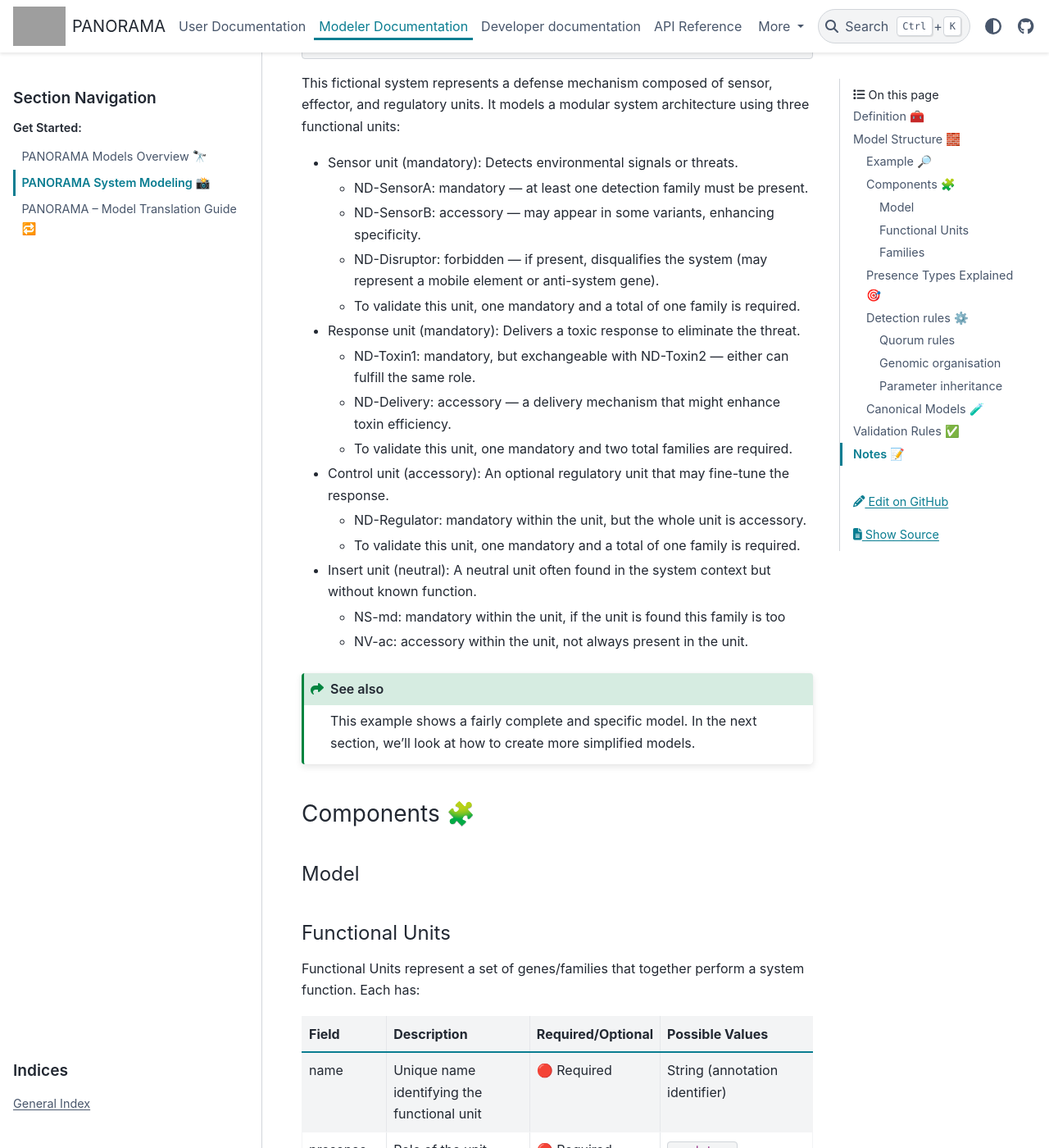
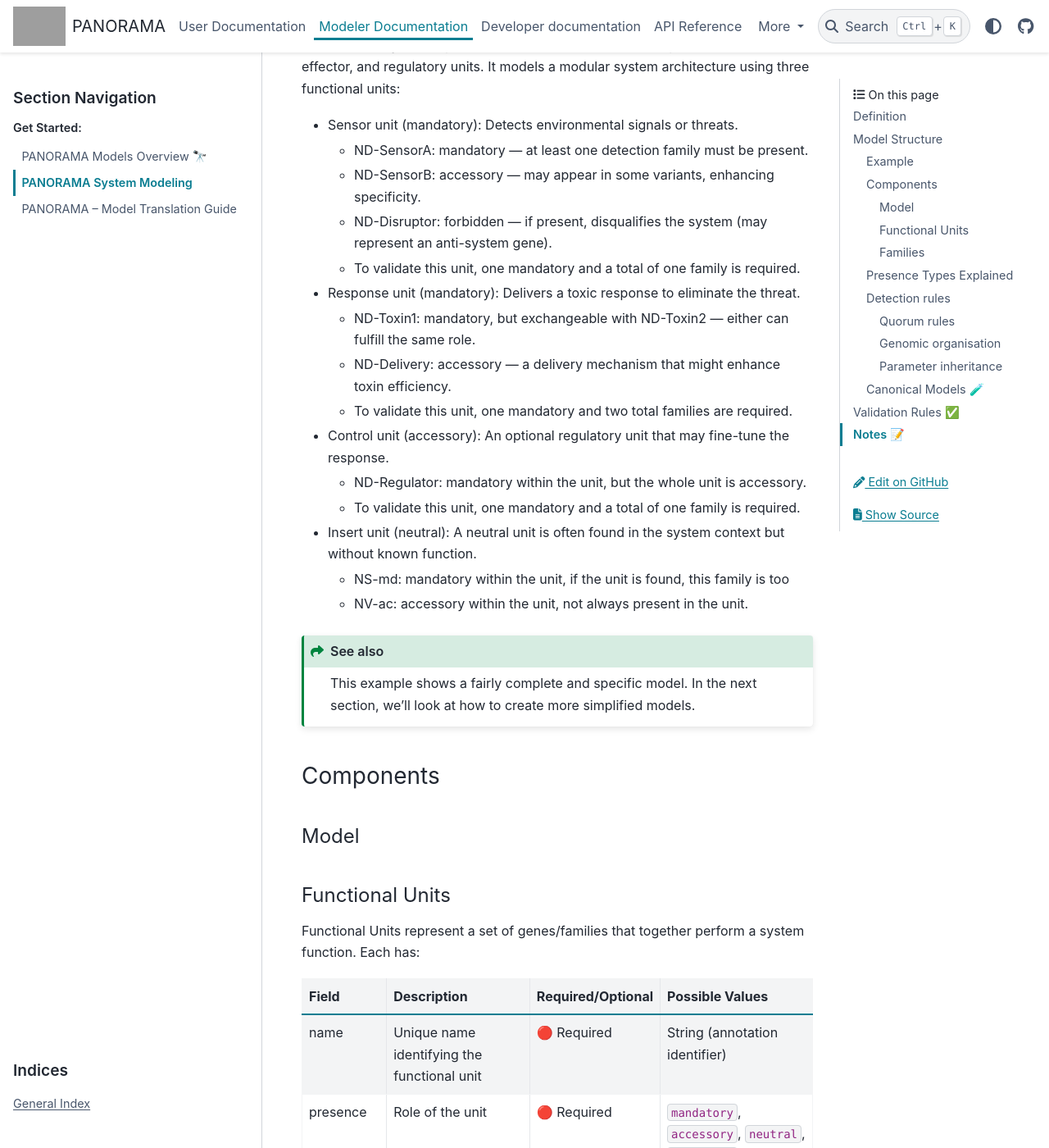
Before and after one commit to labgem/PANORAMA, a Sphinx documentation site: the page built from docs/modeler/modeling.md, in a window 1280 px wide and 1400 px high, scrolled down 2492 px. Shown: the whole window at 82% size. Built offline with Sphinx 7.4.7 and the PyData theme 0.15.4, drawn with Linux system fonts in a browser that asks for light colours; the version number could not be read and is left out; some of the changed text lies outside the part shown; grey boxes are pictures that could not be loaded.

````diff
--- a/docs/modeller/modeling.md
+++ b/docs/modeler/modeling.md
@@ -1,7 +1,7 @@
 (models)=
-# PANORAMA System Modeling 📸
+# PANORAMA System Modeling
 
-## Definition 🧰
+## Definition
 
 PANORAMA detects macromolecular systems in pangenomes using user-defined models. These models specify what protein
 families constitute a system and how they are expected to be organized genomically.
@@ -19,14 +19,14 @@ or [PADLOC](https://github.com/padlocbio/padloc) modeling format, PANORAMA intro
 PANORAMA system models are written in JSON format.
 ```
 
-## Model Structure 🧱
+## Model Structure
 
 A model is composed of:
 
 - One or more **Functional Units**, each containing one or more **Families**
 - A set of parameters to specify the *quorum* and the co-localization rules
 
-### Example 🔎
+### Example
 
 ```json
 {
@@ -119,8 +119,7 @@ It models a modular system architecture using three functional units:
 - Sensor unit (mandatory): Detects environmental signals or threats.
     - ND-SensorA: mandatory — at least one detection family must be present.
     - ND-SensorB: accessory — may appear in some variants, enhancing specificity.
-    - ND-Disruptor: forbidden — if present, disqualifies the system (may represent a mobile element or anti-system
-      gene).
+    - ND-Disruptor: forbidden — if present, disqualifies the system (may represent an anti-system gene).
     - To validate this unit, one mandatory and a total of one family is required.
 - Response unit (mandatory): Delivers a toxic response to eliminate the threat.
     - ND-Toxin1: mandatory, but exchangeable with ND-Toxin2 — either can fulfill the same role.
@@ -129,8 +128,8 @@ It models a modular system architecture using three functional units:
 - Control unit (accessory): An optional regulatory unit that may fine-tune the response.
     - ND-Regulator: mandatory within the unit, but the whole unit is accessory.
     - To validate this unit, one mandatory and a total of one family is required.
-- Insert unit (neutral): A neutral unit often found in the system context but without known function.
-    - NS-md: mandatory within the unit, if the unit is found this family is too
+- Insert unit (neutral): A neutral unit is often found in the system context but without known function.
+    - NS-md: mandatory within the unit, if the unit is found, this family is too
     - NV-ac: accessory within the unit, not always present in the unit.
 
 ```{seealso}
@@ -138,7 +137,7 @@ This example shows a fairly complete and specific model.
 In the next section, we'll look at how to create more simplified models.
 ```
 
-### Components 🧩
+### Components
 
 #### Model
 
@@ -179,7 +178,7 @@ A family must be included in a functional unit.
 A family can theoretically be in multiple unit, but this feature has never been tested.
 ```
 
-### Presence Types Explained 🎯
+### Presence Types Explained
 
 Each family and each functional unit in a PANORAMA model must be assigned a presence type.
 This type determines how the element contributes to system detection and scoring.
@@ -200,7 +199,7 @@ Below is a complete reference:
 | neutral       | Family, Unit | 〰 Ignored               | ❌ No            | ✔ Yes                         | Ignored for scoring, but included in the graph. Helps connect elements that are close in genomic context.   |
 
 (detection-rules)=
-### Detection rules ⚙️
+### Detection rules
 
 Parameters are defined at the model or functional unit level, such as:
 
@@ -216,7 +215,7 @@ Parameters are defined at the model or functional unit level, such as:
 
 #### Quorum rules
 
-The same model can represent systems with the same function, but a different composition.
+The same model can represent systems with the same function but a different composition.
 Quorum parameters are used to define the quantity of elements required to guarantee a functional system.
 
 | Parameter     | Description                                      | Required/Optional | Possible Values           |
````
Also changed, not shown: docs/index.md (+1 -1 lines), docs/modeler/overview.md (renamed from docs/modeller/overview.md, +7 -7 lines), docs/modeler/translate.md (renamed from docs/modeller/translate.md, +7 -7 lines), docs/user/detection.md (+1 -1 lines), docs/modeler/FAQ.md (renamed from docs/modeller/FAQ.md), docs/modeler/contribute.md (renamed from docs/modeller/contribute.md), docs/modeler/modeler_guide.md (renamed from docs/modeller/modeler_guide.md), 1 other file.
